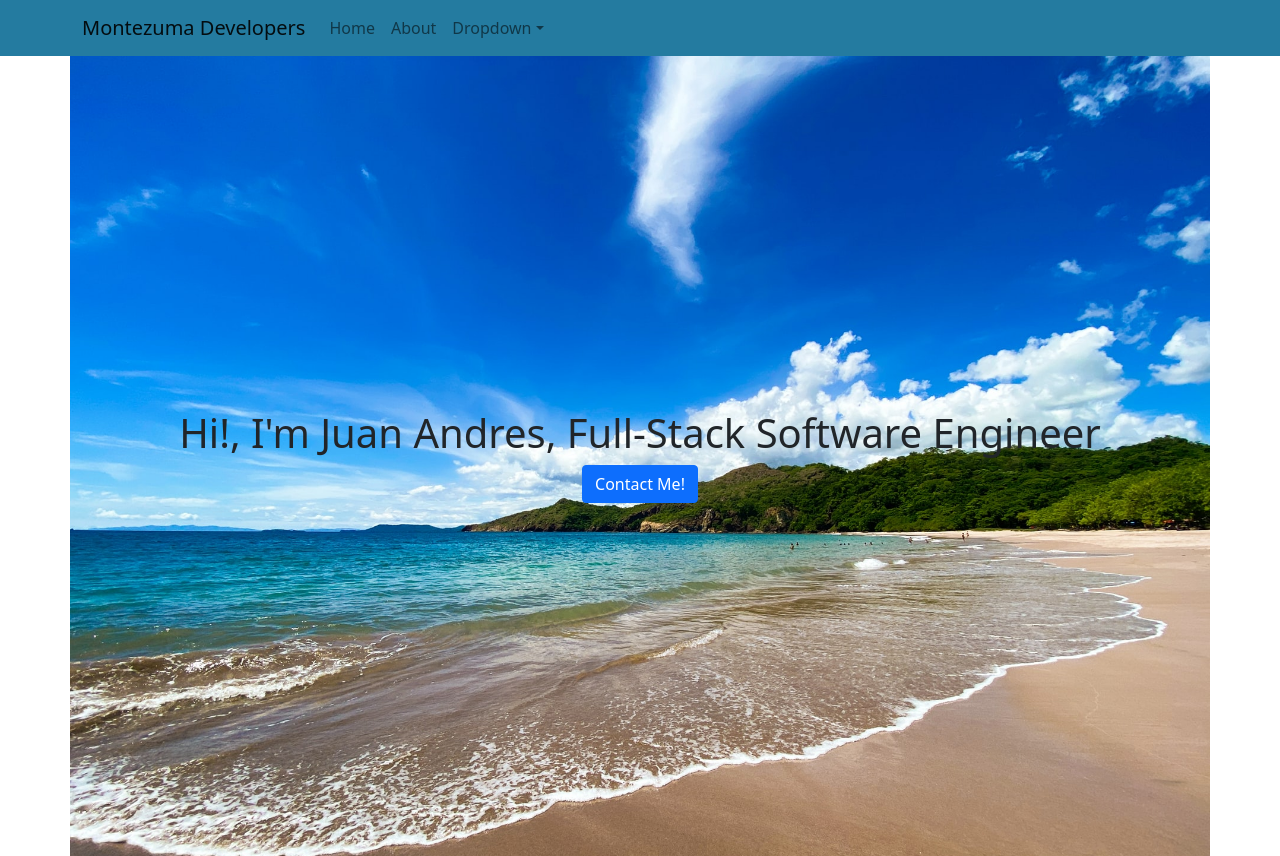
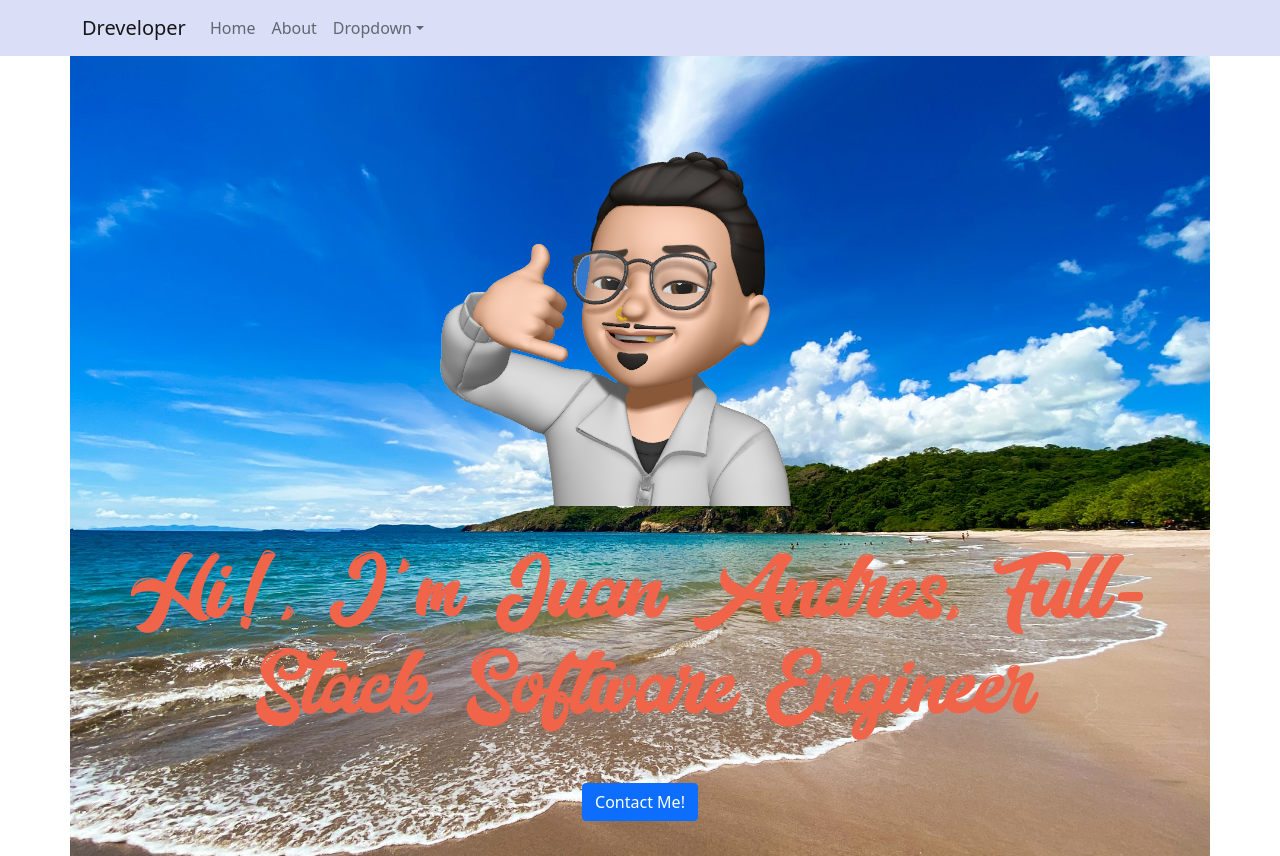
Before and after one commit to JAndrzGutierrez/personal-portfolio, a React (Create React App) app: page / in a window 1280 px wide. Built offline with nearby package versions, Linux system fonts and the light colour scheme.

Commit message:
Added memoji and font for landing page

```diff
--- a/src/Components/Header/Header.css
+++ b/src/Components/Header/Header.css
@@ -1,3 +1,3 @@
 .Navbar {
-    background-color: var(--cg-blue);
+    background-color: var(--lavender-web);
 }
--- a/src/Components/Header/Header.js
+++ b/src/Components/Header/Header.js
@@ -2,12 +2,12 @@ import Container from "react-bootstrap/Container";
 import Navbar from "react-bootstrap/Navbar";
 import Nav from "react-bootstrap/Nav";
 import NavDropdown from "react-bootstrap/NavDropdown";
-import './Header.css'
+import "./Header.css";
 const Header = () => {
   return (
-    <Navbar className="Navbar">
+    <Navbar expand="lg" className="Navbar">
       <Container>
-        <Navbar.Brand href="#home">Montezuma Developers</Navbar.Brand>
+        <Navbar.Brand href="/">Dreveloper</Navbar.Brand>
         <Navbar.Toggle aria-controls="basic-navbar-nav" />
         <Navbar.Collapse id="basic-navbar-nav">
           <Nav className="me-auto">
--- a/src/Components/Landing-Page/Landing-Page.css
+++ b/src/Components/Landing-Page/Landing-Page.css
@@ -1,7 +1,17 @@
 .landing-page-container {
     height: 100vh;
+    width: 100vw;
     display: flex;
-    justify-content: center;
+    justify-content: space-evenly;
     align-items: center;
     flex-direction: column;
+    flex-wrap: wrap;
 }
+.landing-page-text {
+    font-family: "Highschool";
+    font-size: 10vmin;
+    color: var(--orange-soda);
+}
+.my-memoji {
+    border-radius: 25%;
+}
--- a/src/Components/Landing-Page/LandingPage.js
+++ b/src/Components/Landing-Page/LandingPage.js
@@ -2,15 +2,19 @@ import "./Landing-Page.css";
 import Container from "react-bootstrap/Container";
 import Button from "react-bootstrap/Button";
 import crbeach from "../../images/crbeach.jpg";
+import memoji from "../../images/memoji.png";
 
 const LandingPage = () => {
   return (
     <Container
       className="landing-page-container"
-      style={{ backgroundImage: `url(${crbeach})`, backgroundSize:"cover" }}
+      style={{ backgroundImage: `url(${crbeach})`, backgroundSize: "cover" }}
     >
+        <Container className="my-memoji"><img src={memoji}/></Container>
       <Container className="name-container">
-        <h1>Hi!, I'm Juan Andres, Full-Stack Software Engineer</h1>
+        <h1 className="landing-page-text">
+          Hi!, I'm Juan Andres, Full-Stack Software Engineer
+        </h1>
       </Container>
       <Button>Contact Me!</Button>
     </Container>
--- a/src/index.css
+++ b/src/index.css
@@ -11,3 +11,7 @@ code {
   font-family: source-code-pro, Menlo, Monaco, Consolas, 'Courier New',
     monospace;
 }
+@font-face {
+  font-family: "Highschool";
+  src: url('./fonts/Highschool/Highschool.ttf');
+}
--- a/src/index.js
+++ b/src/index.js
@@ -5,6 +5,7 @@ import App from './App';
 import reportWebVitals from './reportWebVitals';
 import 'bootstrap/dist/css/bootstrap.min.css';
 import { BrowserRouter } from "react-router-dom";
+import './fonts/Highschool/Highschool.ttf';
 const root = ReactDOM.createRoot(document.getElementById('root'));
 root.render(
   <BrowserRouter>
```
Also changed, not shown: src/fonts/Highschool/Highschool.ttf (added), src/images/memoji.png (added).
